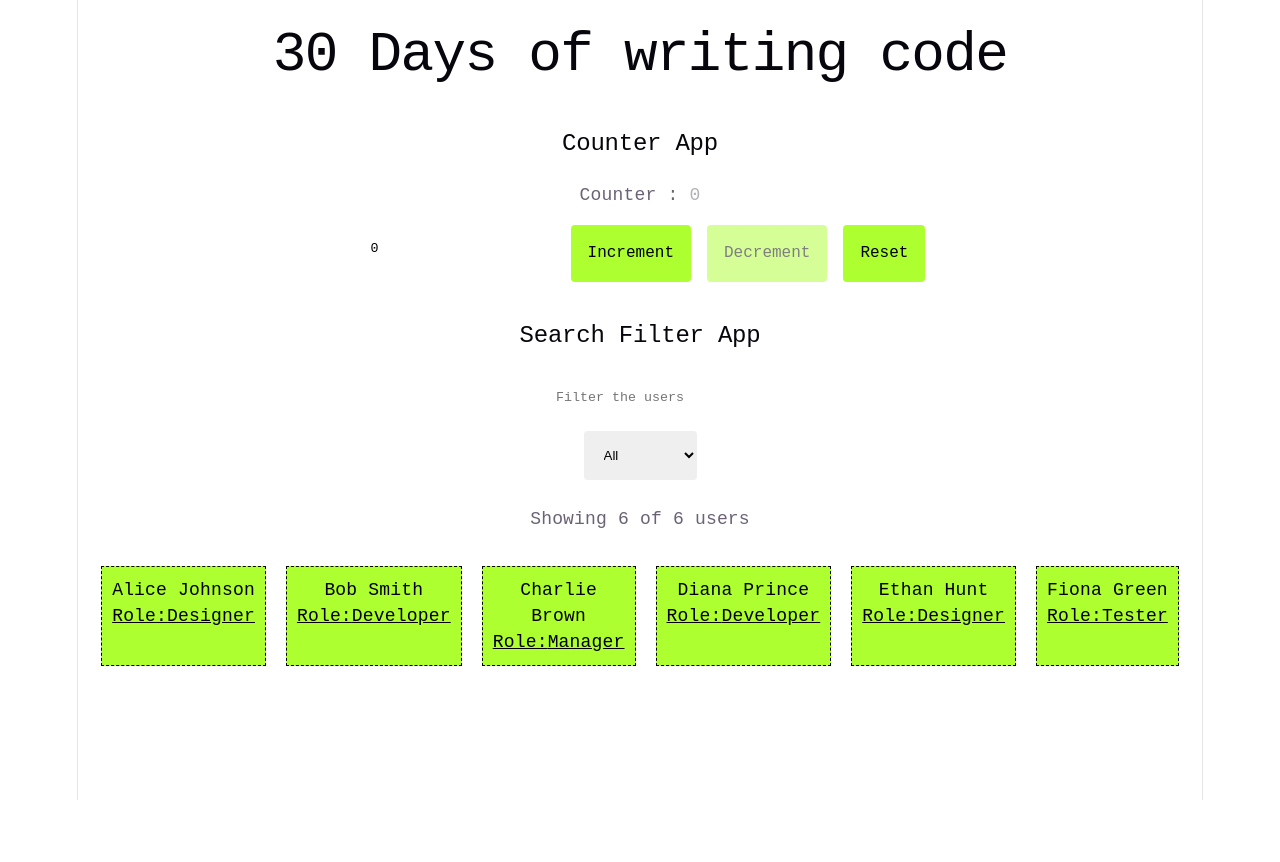
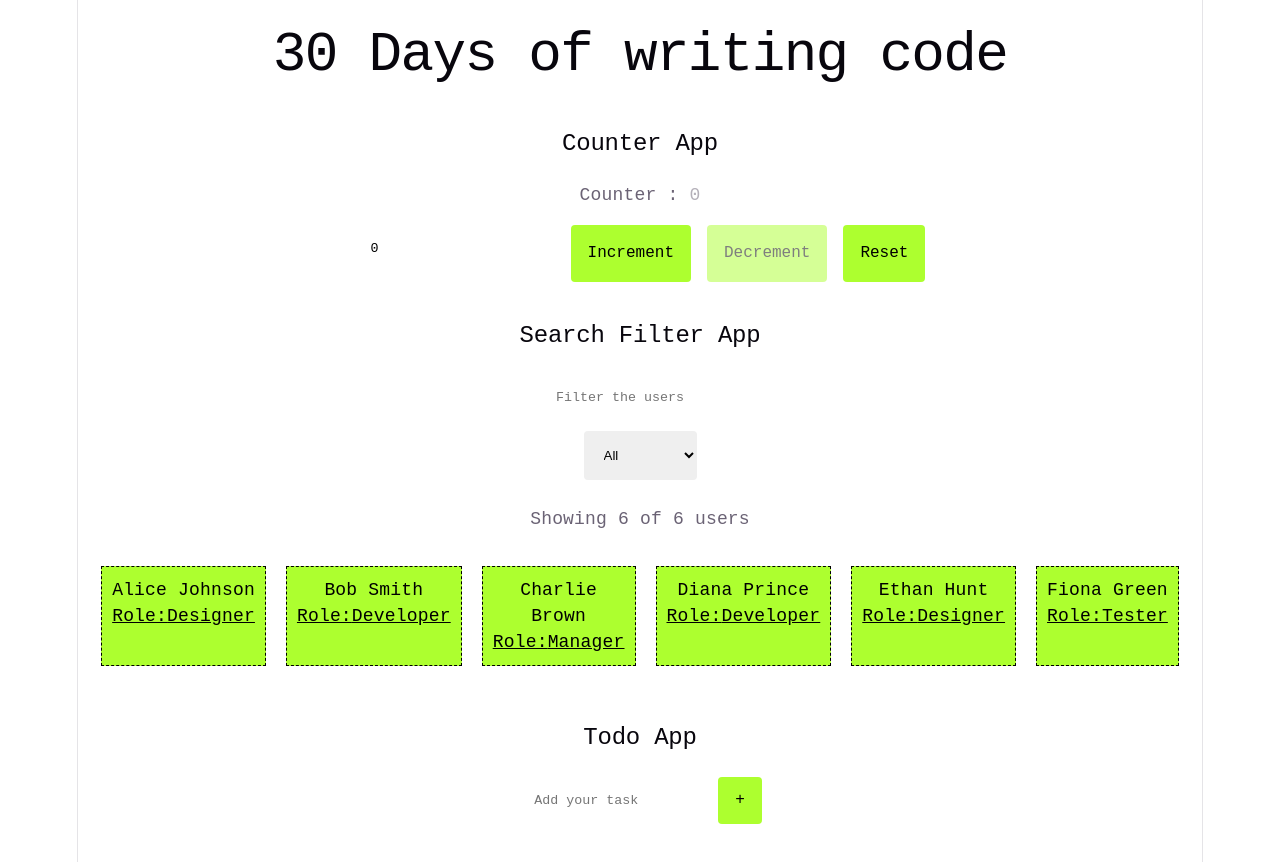
Before and after one commit to Sakshi119/30DaysReactOfCode, a React (Vite) app: page / in a window 1280 px wide. Shown: the top 862 px of the page. Before the commit the page ends 800 px from the top, so only its background shows below. Built offline with nearby package versions, Linux system fonts and the light colour scheme.

Commit message:
day 3 task todo app added basic logic

```diff
--- a/src/App.css
+++ b/src/App.css
@@ -255,22 +255,35 @@ ul.user-list {
 }
 
 li.userNamesCard {
-  padding: 10px ;
+  padding: 10px;
   background: greenyellow;
   color: black;
   font-weight: 400;
   font-family: monospace;
   margin: 0 10px;
   border: 1px dashed;
-  span{
+
+  span {
     text-decoration: underline;
-            display: block;
+    display: block;
   }
 }
 
-input , select{
-    padding: 16px;
-    border: none;
-    border-radius: 4px;
-    margin-bottom: 10px;
+input,
+select {
+  padding: 16px;
+  border: none;
+  border-radius: 4px;
+  margin-bottom: 10px;
 }
+
+/*
+Todo list */
+.TodoList {
+  display: flex;
+  align-items: stretch;
+  flex-direction: row;
+}
+.TodoList input {
+    margin: 0;
+}
--- a/src/App.jsx
+++ b/src/App.jsx
@@ -1,6 +1,7 @@
 import React from 'react'
 import Counter from './components/CounterApp/Counter'
 import SearchFilter from './components/SearchFilter/SearchFilter'
+import Todo from './components/todoApp/Todo'
 const App = () => {
   return (
     <div>
@@ -9,6 +10,7 @@ const App = () => {
       </section>
       <Counter />
       <SearchFilter />
+      <Todo />
     </div>
   )
 }
--- /dev/null
+++ b/src/components/TodoApp/Todo.jsx
@@ -0,0 +1,37 @@
+import React, { useState } from 'react'
+
+const Todo = () => {
+    const [task, setTask] = useState("")
+    const [data, setData] = useState([]);
+    const handleTaskInput = (e) => {
+        setTask(e.target.value)
+    }
+    function handleSubmit() {
+        console.log("hi data added", task);
+        setData(prevTask => [...prevTask, task]);
+        setTask("")
+    }
+    console.log(data, "data")
+    return (
+        <div className="Container">
+            <h2>Todo App</h2>
+
+
+            <div className='TodoList'>
+                <input type="text" placeholder='Add your task' value={task} onChange={handleTaskInput} />
+                <button className='addBtn' onClick={handleSubmit}>+</button>
+            </div>
+            <div className='TodoDataList'>
+                <ul>
+                    {data?.map((listData, index) => {
+                        return (
+                            <li key={index}>{listData}</li>
+                        )
+                    })}
+                </ul>
+            </div>
+        </div>
+    )
+}
+
+export default Todo
```
